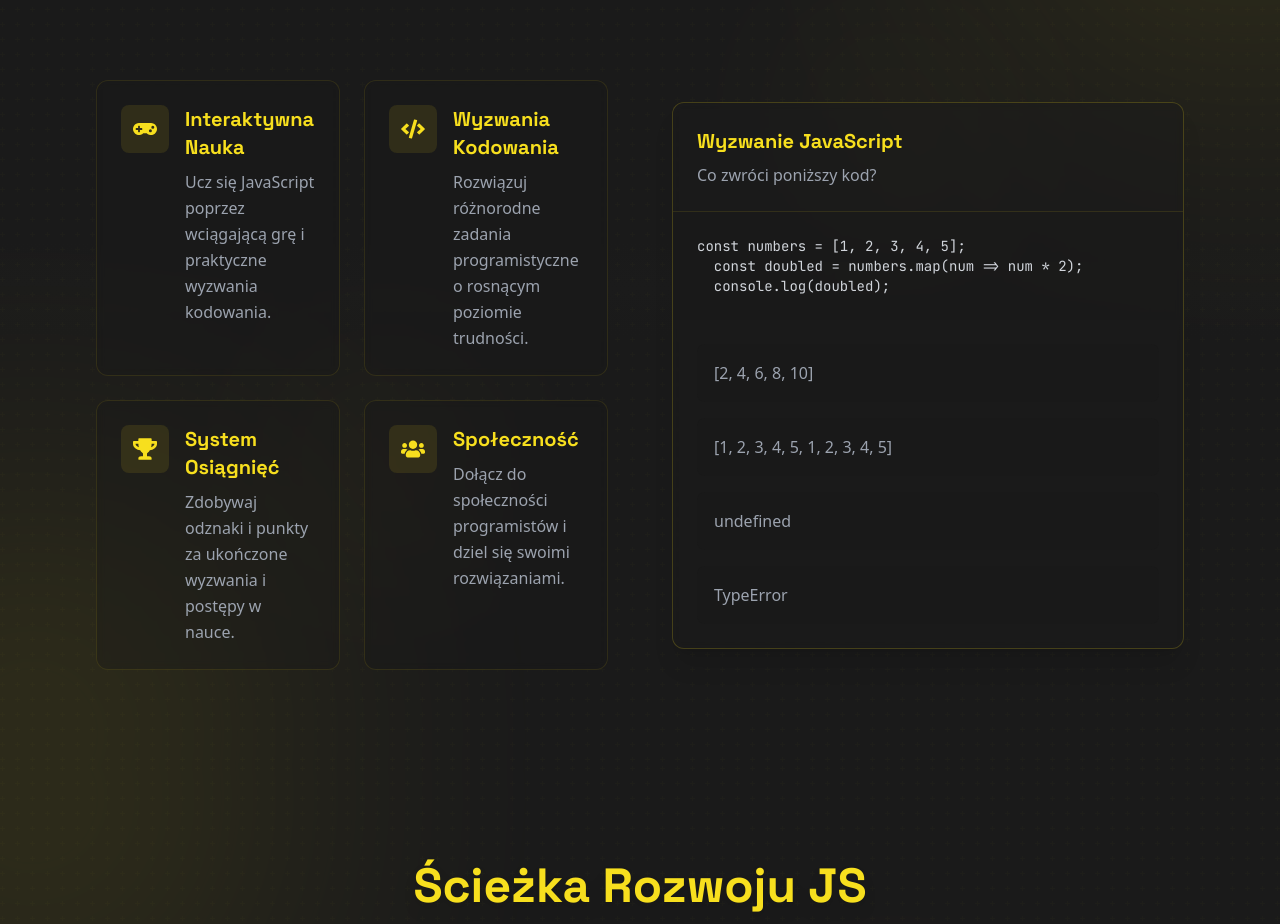
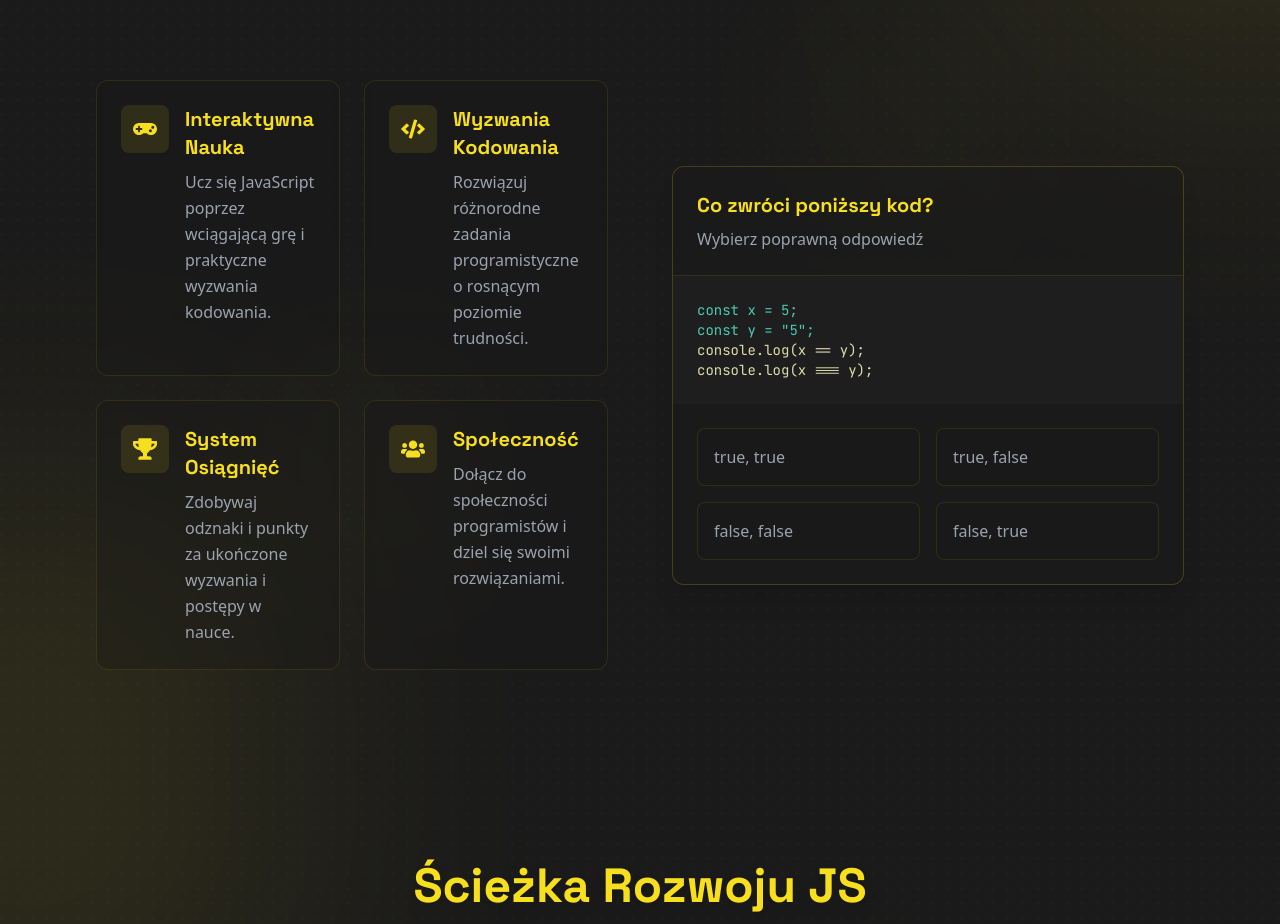
Before and after one commit to ol1mowski/CodeLinesJS, a React (Vite) app: page / in a window 1280 px wide. Shown: the part 988-1912 px from the top of the page. Built offline with nearby package versions, Linux system fonts and the light colour scheme; no server answers.

Commit message:
style(codeQuiz) improve UI style

```diff
--- a/src/components/Features/CodeQuiz/CodeQuiz.component.tsx
+++ b/src/components/Features/CodeQuiz/CodeQuiz.component.tsx
@@ -2,7 +2,6 @@ import { useState, useCallback, memo } from 'react';
 import { QuizHeader } from './components/QuizHeader.component';
 import { QuizCode } from './components/QuizCode.component';
 import { QuizAnswer } from './components/QuizAnswer.component';
-
 import { QUIZ_DATA } from '../constants/QuizData.data';
 
 export const CodeQuiz = memo(() => {
@@ -12,24 +11,26 @@ export const CodeQuiz = memo(() => {
     setSelectedAnswer(index);
   }, []);
 
-  const { title, subtitle, code, answers, correctAnswer } = QUIZ_DATA;
+  const { title, code, options, correctAnswer } = QUIZ_DATA;
 
   return (
     <div className="flex flex-col">
       <QuizHeader
         title={title}
-        subtitle={subtitle}
+        subtitle="Wybierz poprawną odpowiedź"
       />
       <QuizCode code={code} />
-      <div className="p-6 flex flex-col gap-4">
-        {answers.map((answer, index) => (
-          <QuizAnswer
-            key={answer}
-            answer={answer}
-            isCorrect={selectedAnswer === correctAnswer && index === selectedAnswer}
-            onClick={() => handleAnswerClick(index)}
-          />
-        ))}
+      <div className="p-6">
+        <div className="grid grid-cols-2 gap-4">
+          {options.map((option) => (
+            <QuizAnswer
+              key={option.id}
+              answer={option.text}
+              isCorrect={selectedAnswer === correctAnswer && option.id === selectedAnswer}
+              onClick={() => handleAnswerClick(option.id)}
+            />
+          ))}
+        </div>
       </div>
     </div>
   );
--- a/src/components/Features/CodeQuiz/components/QuizAnswer.component.tsx
+++ b/src/components/Features/CodeQuiz/components/QuizAnswer.component.tsx
@@ -9,10 +9,10 @@ type QuizAnswerProps = {
 export const QuizAnswer = memo(({ answer, isCorrect, onClick }: QuizAnswerProps) => (
   <button
     onClick={onClick}
-    className={`w-full p-4 text-left rounded-lg transition-all duration-300
+    className={`w-full p-4 text-left rounded-lg transition-all duration-300 border
                 ${isCorrect
-                  ? 'bg-js/10 hover:bg-js/20 text-js'
-                  : 'bg-dark/30 hover:bg-dark/50 text-gray-400 hover:text-gray-300'}`}
+                  ? 'bg-[#f7df1e]/10 hover:bg-[#f7df1e]/20 text-[#f7df1e] border-[#f7df1e]'
+                  : 'bg-[#1a1a1a]/30 hover:bg-[#1a1a1a]/50 text-gray-400 hover:text-gray-300 border-[#f7df1e]/10 hover:border-[#f7df1e]/30'}`}
   >
     {answer}
   </button>
--- a/src/components/Features/CodeQuiz/components/QuizCode.component.tsx
+++ b/src/components/Features/CodeQuiz/components/QuizCode.component.tsx
@@ -4,9 +4,27 @@ type QuizCodeProps = {
   code: string;
 };
 
+const getLineColor = (line: string): string => {
+  if (line.startsWith("//")) return "text-[#6A9955]";
+  if (line.startsWith("function")) return "text-[#569CD6]";
+  if (line.startsWith("const")) return "text-[#4EC9B0]";
+  if (line.includes("return")) return "text-[#C586C0]";
+  if (line.includes("=>")) return "text-[#DCDCAA]";
+  if (line.includes("`")) return "text-[#CE9178]";
+  if (line.includes("console.log")) return "text-[#DCDCAA]";
+  if (line.includes("===") || line.includes("==")) return "text-[#D4D4D4]";
+  return "text-[#9CDCFE]";
+};
+
 export const QuizCode = memo(({ code }: QuizCodeProps) => (
-  <pre className="p-6 bg-dark/50 font-mono text-sm overflow-x-auto">
-    <code className="text-gray-300">{code}</code>
+  <pre className="p-6 bg-[#1E1E1E] font-mono text-sm overflow-x-auto">
+    <code>
+      {code.split('\n').map((line, index) => (
+        <div key={index} className={getLineColor(line)}>
+          {line}
+        </div>
+      ))}
+    </code>
   </pre>
 ));
 
--- a/src/components/Features/constants/QuizData.data.ts
+++ b/src/components/Features/constants/QuizData.data.ts
@@ -1,14 +1,15 @@
 export const QUIZ_DATA = {
-    title: "Wyzwanie JavaScript",
-    subtitle: "Co zwróci poniższy kod?",
-    code: `const numbers = [1, 2, 3, 4, 5];
-  const doubled = numbers.map(num => num * 2);
-  console.log(doubled);`,
-    answers: [
-      "[2, 4, 6, 8, 10]",
-      "[1, 2, 3, 4, 5, 1, 2, 3, 4, 5]",
-      "undefined",
-      "TypeError"
-    ],
-    correctAnswer: 0
-  };
+  title: "Co zwróci poniższy kod?",
+  code: `const x = 5;
+const y = "5";
+
+console.log(x == y);
+console.log(x === y);`,
+  options: [
+    { id: 1, text: "true, true" },
+    { id: 2, text: "true, false" },
+    { id: 3, text: "false, false" },
+    { id: 4, text: "false, true" }
+  ],
+  correctAnswer: 2
+};
```
